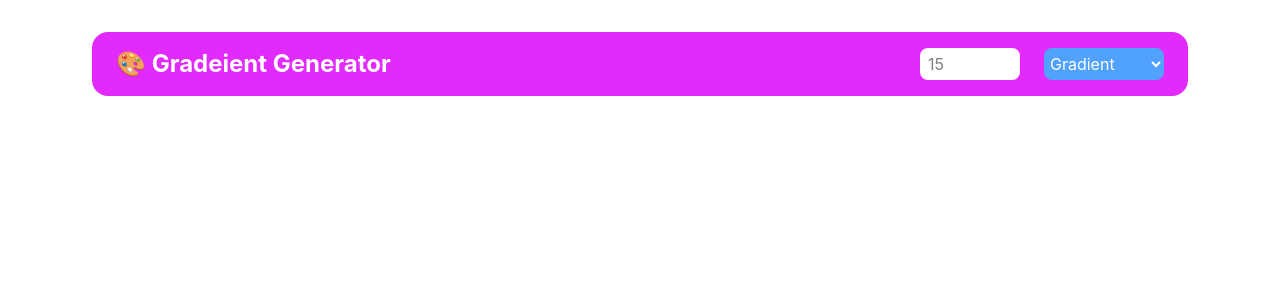
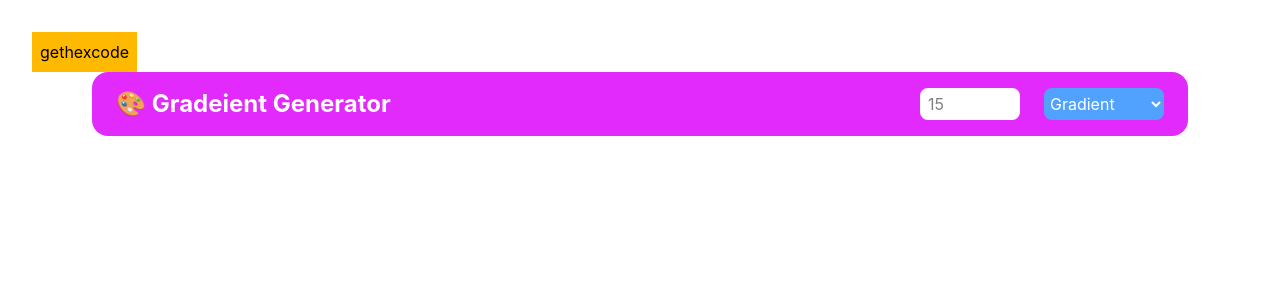
Before and after one commit to dipak-4321/GradientGenerator, a React (Vite) app in the folder gradientgenertor/: page / in a window 1280 px wide. Shown: the top 300 px of the page. Built offline with nearby package versions, Linux system fonts and the light colour scheme.

Commit message:
random hexcodeGenerator has been completed

```diff
--- a/gradientgenertor/src/App.jsx
+++ b/gradientgenertor/src/App.jsx
@@ -1,14 +1,31 @@
-import React from 'react'
+import React, { useState } from 'react'
 
 const App = () => {
+  const [inputNum, setInputNum] = useState('')
+
+  const inputChange =(e)=>{
+    setInputNum(e.target.value)
+  }
+  const hexCodeGenerator = ()=>{
+    let rgb = 256*256*256
+    let random = Math.random() * rgb
+    let int = Math.floor(random)
+    let hexCode = int.toString(16)
+    let hexColor = hexCode.padStart(6 , '0')
+    console.log(hexColor)
+    return `#${hexColor}`
+  }
   return (
     <div className='p-8'>
+      <button className='bg-amber-400 p-2' onClick={hexCodeGenerator}>gethexcode</button>
 
       <div className='flex justify-between py-4 px-6 bg-fuchsia-500 rounded-2xl mx-15'>
         <h1 className='font-bold text-white text-2xl'>🎨 Gradeient Generator</h1>
         <div className='flex gap-6'>
-          <input className='bg-white  rounded-lg outline-none py-0.5 px-2 w-25' type="text" placeholder='15' />
-           <select className='rounded-lg outline-none p-0.5 text-white  bg-blue-400 w-30'>
+          <input value={inputNum} onChange={(e)=>{
+            inputChange(e)
+          }} className='bg-white  rounded-lg outline-none py-0.5 px-2 w-25' type="text" placeholder='15' />
+           <select  className='rounded-lg outline-none p-0.5 text-white  bg-blue-400 w-30'>
             <option value="Gradient">Gradient</option>
             <option value="Radial">Radial</option>
            </select>
```
